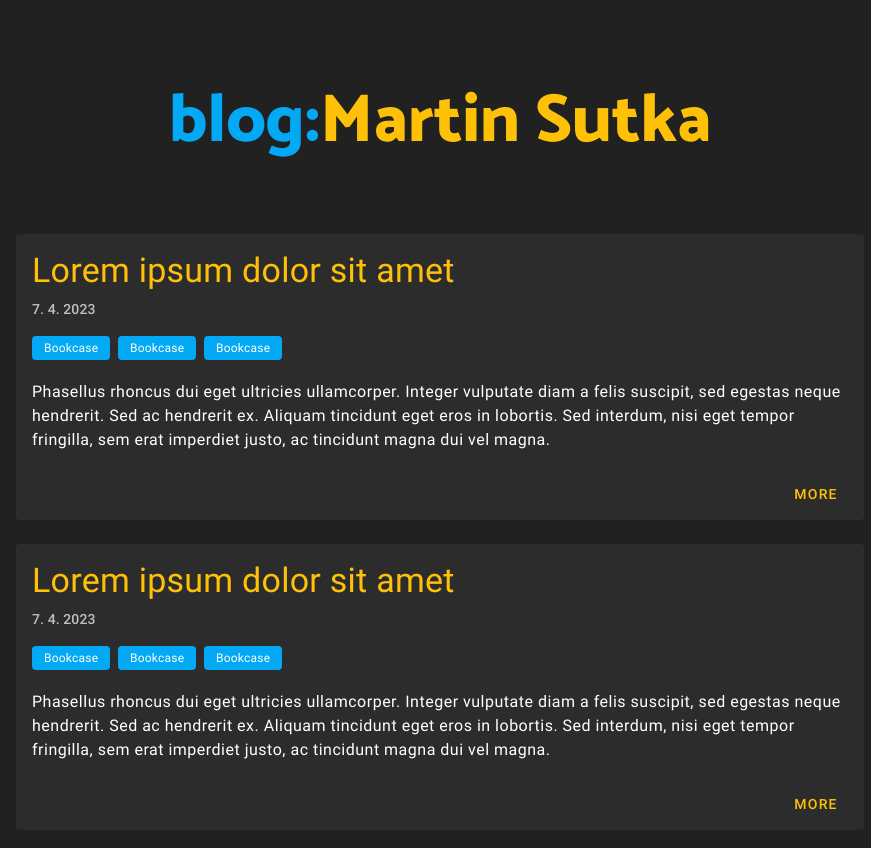
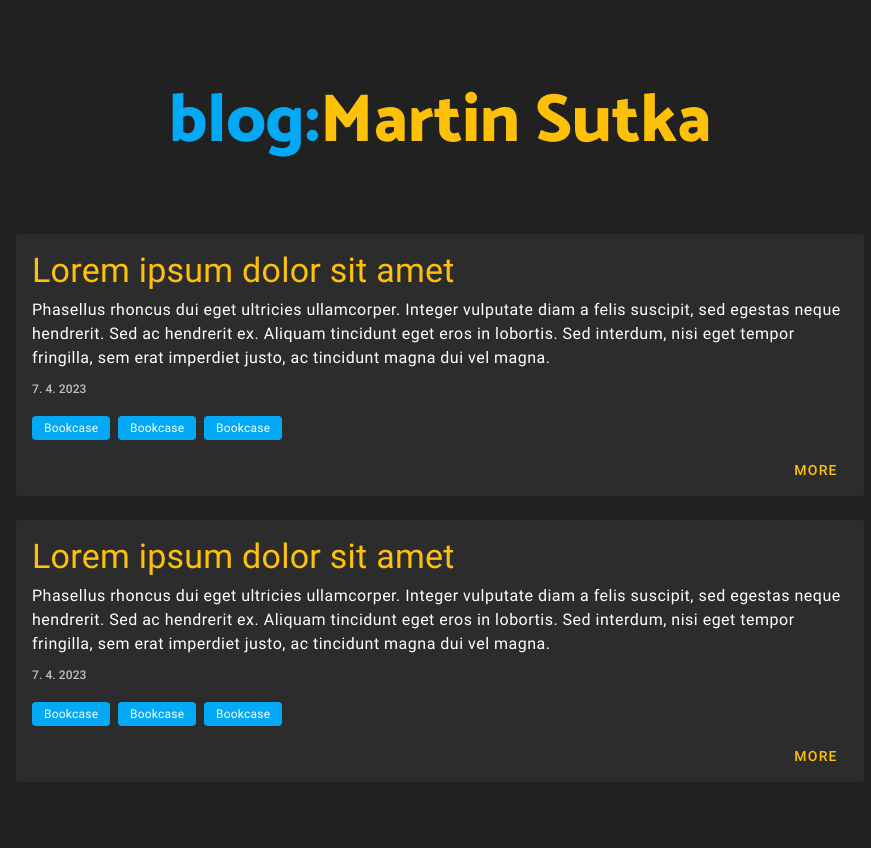
Before and after one commit to xxxmatko/blog, a website: page index.html in a window 1280 px wide. Shown: the whole page, without its empty margins (200-1071 px from the left). After the commit the page ends 806 px from the top, so only its background shows below. Drawn offline with Linux system fonts and the light colour scheme; no server answers.

Commit message:
Refactor

```diff
--- a/css/blog.css
+++ b/css/blog.css
@@ -31,13 +31,14 @@ body {
 
 .thumb__title {
     margin: 0;
-    padding: 16px 16px 8px 16px;
+    padding: 16px 16px 0 16px;
     color: var(--mdc-theme-primary);
 }
 
 .thumb__subtitle {
     margin: 0;
     padding: 0 16px;
+    font-size: 12px;
     color: var(--mdc-theme-text-secondary-on-dark);
 }
 
@@ -56,7 +57,7 @@ body {
 
 .thumb__body {
     margin: 0;
-    padding: 16px;
+    padding: 8px 16px;
 }
 
 .thumb__actions {
--- a/index.html
+++ b/index.html
@@ -23,6 +23,9 @@
             <div class="mdc-layout-grid__cell mdc-layout-grid__cell--span-12">
                 <div class="thumb mdc-card mdc-elevation--z0">
                     <h4 class="thumb__title mdc-typography--headline4">Lorem ipsum dolor sit amet</h4>
+                    <p class="thumb__body mdc-typography--body1">
+                        Phasellus rhoncus dui eget ultricies ullamcorper. Integer vulputate diam a felis suscipit, sed egestas neque hendrerit. Sed ac hendrerit ex. Aliquam tincidunt eget eros in lobortis. Sed interdum, nisi eget tempor fringilla, sem erat imperdiet justo, ac tincidunt magna dui vel magna.
+                    </p>
                     <h5 class="thumb__subtitle mdc-typography mdc-typography--subtitle2">7. 4. 2023</h5>
                     <div class="thumb__tags mdc-chip-set">
                         <div class="mdc-chip">
@@ -35,9 +38,6 @@
                             <span tabindex="0" class="mdc-chip__text">Bookcase</span>
                         </div>
                     </div>
-                    <p class="thumb__body mdc-typography--body1">
-                        Phasellus rhoncus dui eget ultricies ullamcorper. Integer vulputate diam a felis suscipit, sed egestas neque hendrerit. Sed ac hendrerit ex. Aliquam tincidunt eget eros in lobortis. Sed interdum, nisi eget tempor fringilla, sem erat imperdiet justo, ac tincidunt magna dui vel magna.
-                    </p>
                     <div class="thumb__actions mdc-card__actions">
                         <button class="mdc-button mdc-card__action mdc-card__action--button">
                             <div class="mdc-button__ripple"></div>
@@ -49,6 +49,9 @@
             <div class="mdc-layout-grid__cell mdc-layout-grid__cell--span-12">
                 <div class="thumb mdc-card mdc-elevation--z0">
                     <h4 class="thumb__title mdc-typography--headline4">Lorem ipsum dolor sit amet</h4>
+                    <p class="thumb__body mdc-typography--body1">
+                        Phasellus rhoncus dui eget ultricies ullamcorper. Integer vulputate diam a felis suscipit, sed egestas neque hendrerit. Sed ac hendrerit ex. Aliquam tincidunt eget eros in lobortis. Sed interdum, nisi eget tempor fringilla, sem erat imperdiet justo, ac tincidunt magna dui vel magna.
+                    </p>
                     <h5 class="thumb__subtitle mdc-typography mdc-typography--subtitle2">7. 4. 2023</h5>
                     <div class="thumb__tags mdc-chip-set">
                         <div class="mdc-chip">
@@ -61,9 +64,6 @@
                             <span tabindex="0" class="mdc-chip__text">Bookcase</span>
                         </div>
                     </div>
-                    <p class="thumb__body mdc-typography--body1">
-                        Phasellus rhoncus dui eget ultricies ullamcorper. Integer vulputate diam a felis suscipit, sed egestas neque hendrerit. Sed ac hendrerit ex. Aliquam tincidunt eget eros in lobortis. Sed interdum, nisi eget tempor fringilla, sem erat imperdiet justo, ac tincidunt magna dui vel magna.
-                    </p>
                     <div class="thumb__actions mdc-card__actions">
                         <button class="mdc-button mdc-card__action mdc-card__action--button">
                             <div class="mdc-button__ripple"></div>
```
